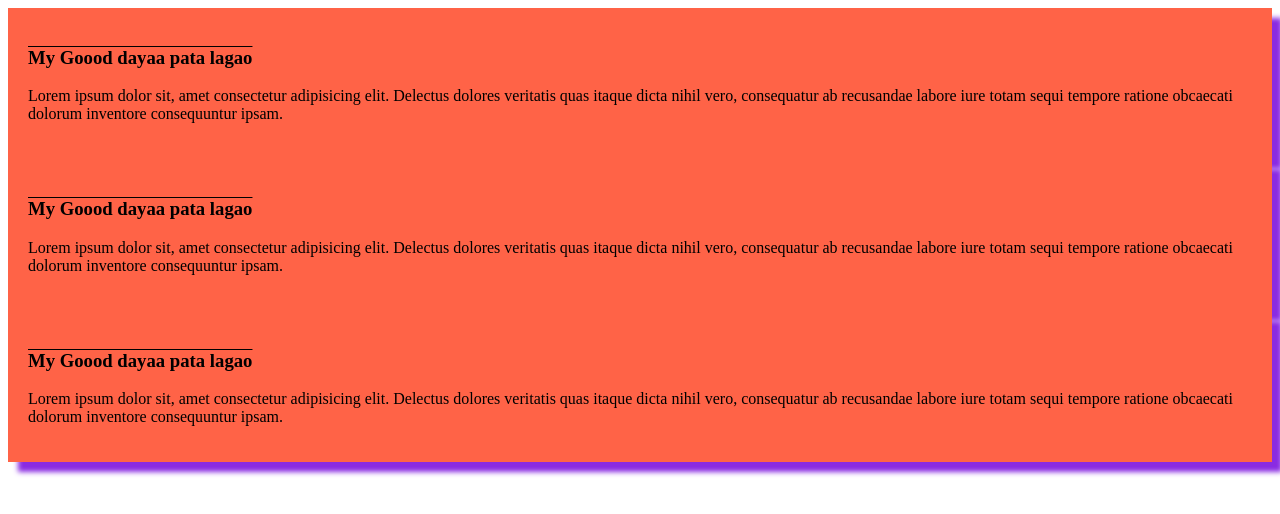
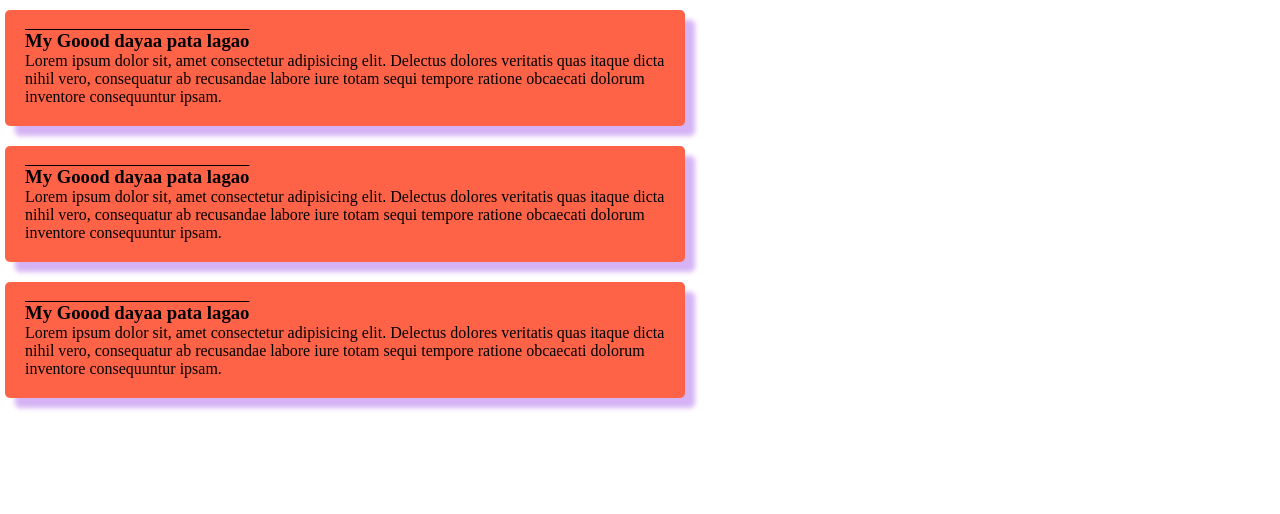
Before and after one commit to aastroid-destroyer/my-simple-website, a plain HTML site: page index.html in a window 1280 px wide. Drawn offline with Linux system fonts and the light colour scheme.

Commit message:
Hudai arekta dim

```diff
--- a/styles/style.css
+++ b/styles/style.css
@@ -1,9 +1,17 @@
+*{
+    margin: 0px;
+}
 h3{
     font-family: 'Times New Roman', Times, serif;
     text-decoration: overline;
 }
 div{
+    width: 50%;
+    margin-top: 10px;
+    margin-bottom: 20px;
+    margin-left: 5px;
     background-color: tomato;
     padding: 20px;
-    box-shadow: 10px 10px 5px blueviolet;
+    box-shadow: 10px 10px 5px rgba(137, 43, 226, 0.356);
+    border-radius: 5px;
 }
```
